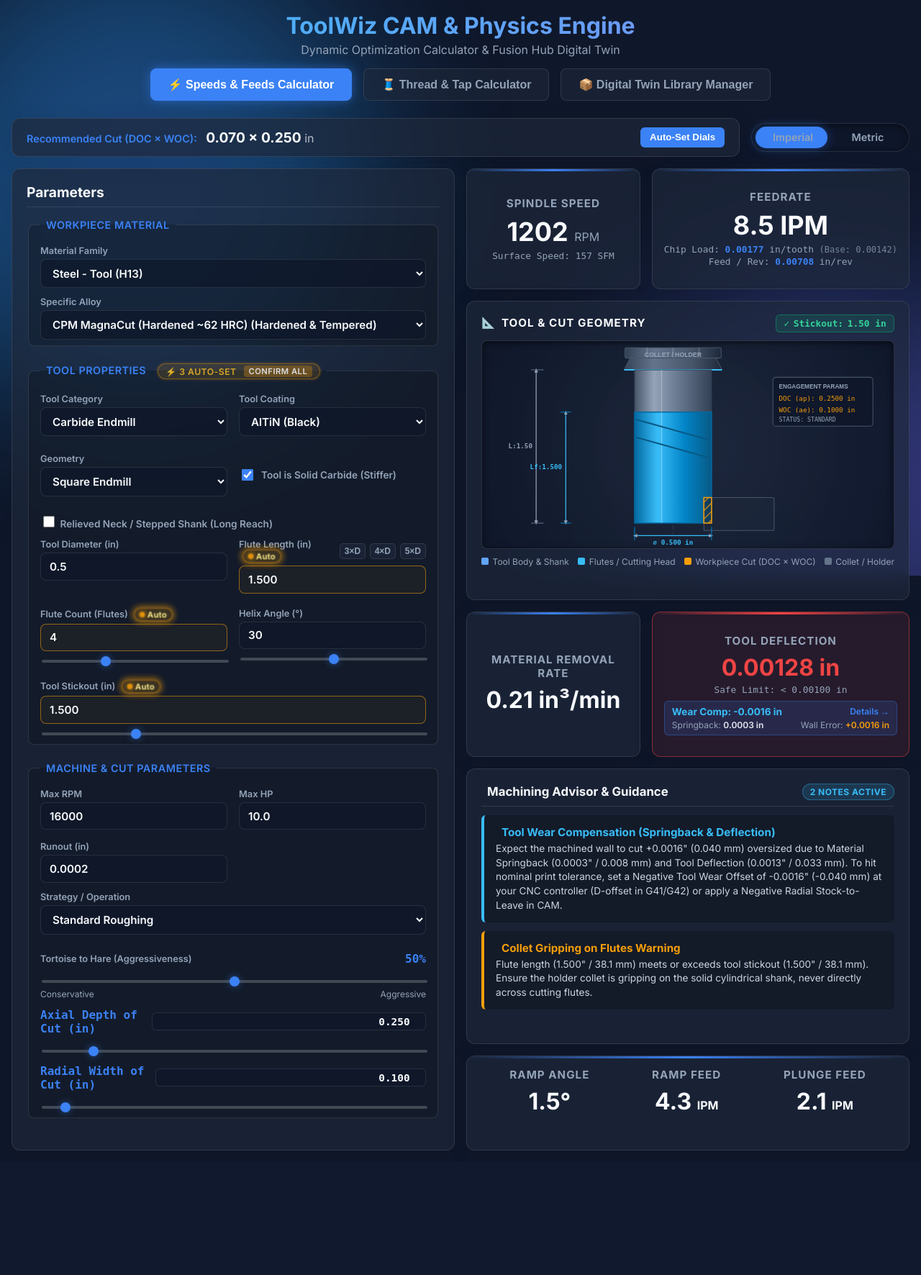
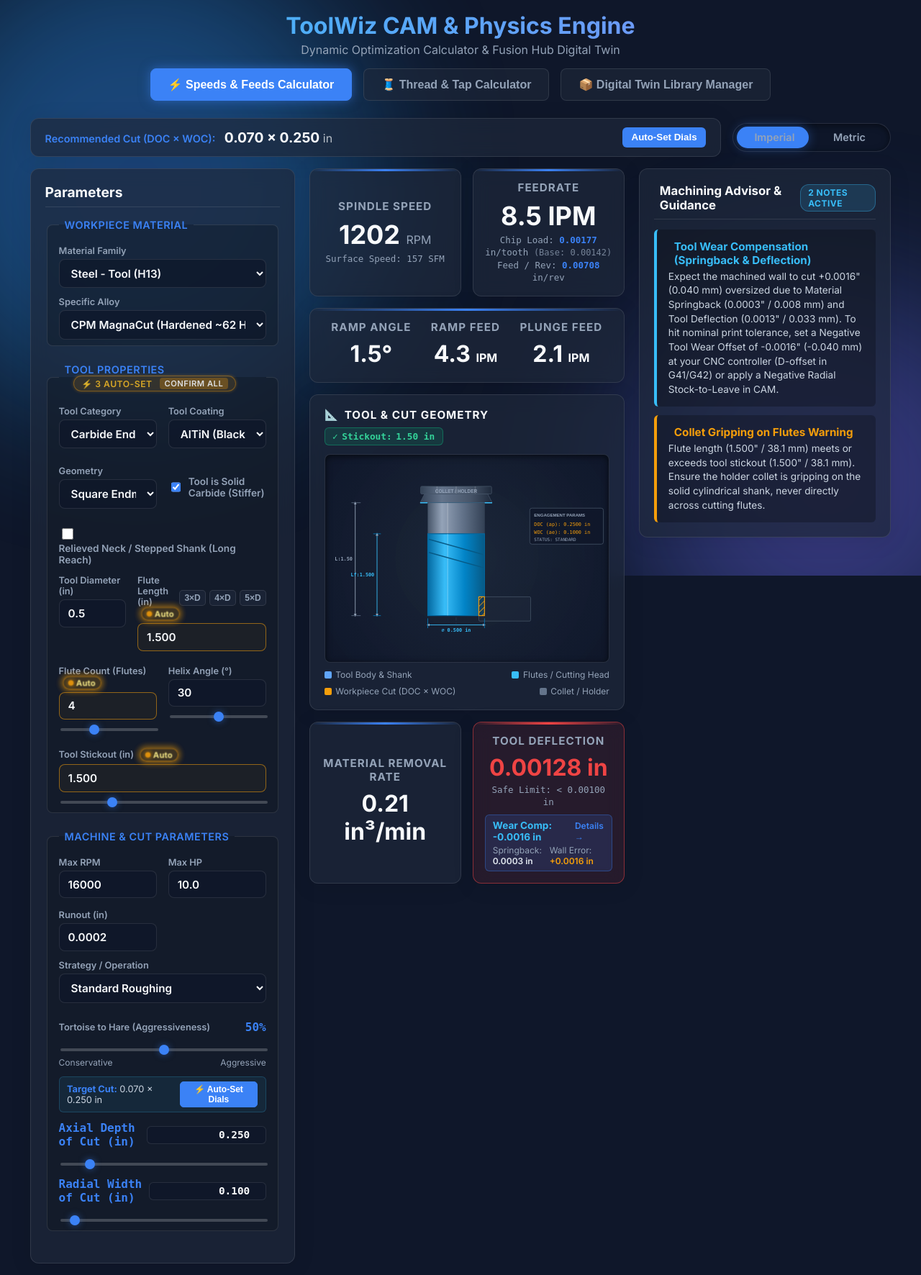
Before and after one commit to OffworldGear/ToolWiz-engine, a Flask app: page / in a window 1280 px wide. Shown: the whole page at 72% size. Before the commit the page ends 1599 px from the top, so only its background shows below. Run offline with Flask 3, Linux system fonts and the light colour scheme.

Commit message:
Move Machining Advisor to 3rd column and overhaul dashboard layout for vertical breathing room and widescreen ergonomics

```diff
--- a/static/style.css
+++ b/static/style.css
@@ -54,7 +54,8 @@ body {
 }
 
 .container {
-    max-width: 1400px;
+    max-width: 1720px;
+    width: 96%;
     margin: 0 auto;
     padding: 1rem;
 }
@@ -183,17 +184,86 @@ input[type=range]::-webkit-slider-runnable-track {
 .checkbox-group label { margin: 0; cursor: pointer; font-size: 0.85rem;}
 .checkbox-group input { width: 16px; height: 16px; accent-color: var(--accent); cursor: pointer;}
 
-.results-panel { display: grid; grid-template-columns: 1fr; gap: 1rem;}
-@media (min-width: 1300px) {
-    .results-panel { grid-template-columns: 1fr 1fr; }
-    .primary-card { grid-column: span 2; }
+.results-panel {
+    display: grid;
+    grid-template-columns: 1fr 1fr;
+    gap: 1rem;
+    align-content: start;
+}
+
+/* --- Speeds & Feeds 3-Column Ergonomic Layout --- */
+.calculator-3col-layout {
+    display: grid;
+    grid-template-columns: minmax(330px, 1.05fr) minmax(380px, 1.25fr) minmax(320px, 1fr);
+    gap: 1.25rem;
+    align-items: start;
+}
+
+.advisor-panel {
+    display: flex !important;
+    flex-direction: column;
+    padding: 1.25rem;
+    position: sticky;
+    top: 1rem;
+    max-height: calc(100vh - 2.5rem);
+    overflow-y: auto;
+}
+
+.advisor-header {
+    display: flex;
+    justify-content: space-between;
+    align-items: center;
+    margin-bottom: 0.85rem;
+    border-bottom: 1px solid var(--panel-border);
+    padding-bottom: 0.6rem;
+}
+
+.advisor-header h3 {
+    margin: 0;
+    font-size: 1.05rem;
+    display: flex;
+    align-items: center;
+    gap: 0.5rem;
+    font-weight: 700;
+}
+
+.advisor-tips-list {
+    display: flex;
+    flex-direction: column;
+    gap: 0.75rem;
+}
+
+/* Custom subtle scrollbar for Advisor panel */
+.advisor-panel::-webkit-scrollbar {
+    width: 6px;
+}
+.advisor-panel::-webkit-scrollbar-track {
+    background: rgba(15, 23, 42, 0.4);
+    border-radius: 4px;
+}
+.advisor-panel::-webkit-scrollbar-thumb {
+    background: rgba(56, 189, 248, 0.25);
+    border-radius: 4px;
+}
+.advisor-panel::-webkit-scrollbar-thumb:hover {
+    background: rgba(56, 189, 248, 0.45);
+}
+
+@keyframes tipHighlightGlow {
+    0% { transform: scale(1); box-shadow: 0 0 0 0 rgba(56, 189, 248, 0.7); }
+    50% { transform: scale(1.02); box-shadow: 0 0 15px 3px rgba(56, 189, 248, 0.6); }
+    100% { transform: scale(1); box-shadow: 0 0 0 0 rgba(56, 189, 248, 0); }
+}
+
+.tip-highlight-pulse {
+    animation: tipHighlightGlow 1.2s ease-in-out;
 }
 
 .result-card { text-align: center; display: flex; flex-direction: column; justify-content: center; position: relative; overflow: hidden; padding: 1rem; }
 .result-card h3 { margin: 0 0 0.5rem 0; font-size: 0.95rem; color: var(--text-secondary); text-transform: uppercase; letter-spacing: 1px;}
 .result-val { font-size: 2.25rem; font-weight: 700; margin-bottom: 0.25rem; }
 .unit { font-size: 1rem; color: var(--text-secondary);font-weight: 400;}
-.sub-val { font-size: 0.8rem; color: var(--text-secondary); font-family: monospace;}
+.sub-val { font-size: 0.78rem; color: var(--text-secondary); font-family: monospace; line-height: 1.35;}
 
 .result-card::before {
     content: ''; position: absolute; top: 0; left: 0; right: 0; height: 3px;
@@ -227,8 +297,38 @@ input[type=range]::-webkit-slider-runnable-track {
 }
 .toggle-knob.metric-active { transform: translateX(110px); background: #8b5cf6; box-shadow: 0 0 15px rgba(139, 92, 246, 0.4); }
 
+@media (max-width: 1279px) {
+    .calculator-3col-layout {
+        grid-template-columns: minmax(320px, 1fr) minmax(360px, 1.2fr);
+    }
+    .calculator-3col-layout .advisor-panel {
+        grid-column: span 2;
+        position: static;
+        max-height: none;
+        overflow-y: visible;
+    }
+}
+
 @media (max-width: 900px) {
     .grid-layout { grid-template-columns: 1fr; }
+    .calculator-3col-layout {
+        grid-template-columns: 1fr;
+    }
+    .calculator-3col-layout .advisor-panel {
+        grid-column: span 1;
+        position: static;
+        max-height: none;
+        overflow-y: visible;
+    }
+}
+
+@media (max-width: 600px) {
+    .results-panel {
+        grid-template-columns: 1fr;
+    }
+    .results-panel > * {
+        grid-column: span 1 !important;
+    }
 }
 
 /* --- Digital Twin Navigation Tabs --- */
--- a/templates/index.html
+++ b/templates/index.html
@@ -4,7 +4,7 @@
     <meta charset="UTF-8">
     <meta name="viewport" content="width=device-width, initial-scale=1.0">
     <title>ToolWiz - Speeds & Feeds & Digital Twin</title>
-    <link rel="stylesheet" href="/static/style.css?v=3.1">
+    <link rel="stylesheet" href="/static/style.css?v=3.2">
     <link href="https://fonts.googleapis.com/css2?family=Inter:wght@300;400;500;600;700&display=swap" rel="stylesheet">
     <style>
         /* Embedded guaranteed auto-set indicator styles & animations */
@@ -147,7 +147,7 @@
                 </div>
             </div>
 
-            <main class="grid-layout">
+            <main class="calculator-3col-layout">
                 <!-- INPUTS PANEL -->
                 <section class="glass-panel inputs-panel">
                     <h2>Parameters</h2>
@@ -334,6 +334,13 @@
                             </div>
                         </div>
 
+                        <div style="display: flex; justify-content: space-between; align-items: center; margin-bottom: 0.75rem; padding: 0.4rem 0.65rem; background: rgba(56, 189, 248, 0.08); border: 1px solid rgba(56, 189, 248, 0.2); border-radius: 6px;">
+                            <span style="font-size: 0.8rem; color: #cbd5e1;">
+                                <strong style="color: var(--accent);">Target Cut:</strong> <span id="subRecOutput">--</span>
+                            </span>
+                            <button type="button" onclick="applyRecommendations()" class="btn-ratio" style="flex: initial; padding: 3px 8px; background: var(--accent); color: white; border-color: var(--accent); cursor: pointer;" title="Automatically set Axial DOC and Radial WOC to physics recommendations">⚡ Auto-Set Dials</button>
+                        </div>
+
                         <div class="slider-group" id="cutDepthGroup">
                             <div class="slider-header">
                                 <label for="cutDepth_range"><span id="cutDepthLabelText">Axial Depth of Cut (<span class="unit-lbl">in</span>)</span> <span id="badge_cutDepth" class="auto-set-badge" onclick="confirmAutoSet('cutDepth')" style="display:none;" title="Currently auto-set by Tool Wizard. Click to confirm."><span class="pulse-dot"></span>Auto</span></label>
@@ -352,7 +359,7 @@
                     </fieldset>
                 </section>
 
-                <!-- RESULTS PANEL -->
+                <!-- RESULTS PANEL (COLUMN 2: Speeds, Feeds & Physical Tool Dynamics) -->
                 <section class="results-panel">
                     <div class="glass-panel result-card primary-card">
                         <h3>Spindle Speed</h3>
@@ -367,8 +374,24 @@
                         <div class="sub-val" id="ipr_row" style="margin-top:2px;">Feed / Rev: <span id="feed_ipr" style="font-weight:600; color:var(--accent);">0.0000</span> <span class="ipr-lbl">in/rev</span></div>
                     </div>
 
+                    <!-- ENTRY DYNAMICS (Promoted for immediate CNC glance) -->
+                    <div class="glass-panel result-card primary-card vertical-card" style="grid-column: span 2; display: flex; flex-direction: row; justify-content: space-around;">
+                        <div id="col1_wrap">
+                            <h3 id="ramp_col1_title">Ramp Angle</h3>
+                            <div class="result-val" style="font-size: 2rem;"><span id="ramp_angle">0</span><span id="ramp_col1_unit">°</span></div>
+                        </div>
+                        <div id="col2_wrap">
+                            <h3 id="ramp_col2_title">Ramp Feed</h3>
+                            <div class="result-val" style="font-size: 2rem;"><span id="ramp_feed">0</span> <span class="feed-lbl" id="ramp_col2_unit" style="font-size: 1rem">IPM</span></div>
+                        </div>
+                        <div id="col3_wrap">
+                            <h3 id="ramp_col3_title">Plunge Feed</h3>
+                            <div class="result-val" style="font-size: 2rem;"><span id="plunge_feed">0</span> <span class="feed-lbl" id="ramp_col3_unit" style="font-size: 1rem">IPM</span></div>
+                        </div>
+                    </div>
+
                     <!-- TOOL & CUT GEOMETRY VISUALIZATION -->
-                    <div class="glass-panel tool-viz-card" id="toolVizCard">
+                    <div class="glass-panel tool-viz-card" id="toolVizCard" style="grid-column: span 2;">
                         <div class="tool-viz-header">
                             <h3><span style="color:var(--accent);">📐</span> Tool & Cut Geometry</h3>
                             <div style="display:flex; align-items:center; gap:0.5rem;">
@@ -407,7 +430,7 @@
                         <div id="wearCompBadge" style="display:none; margin-top: 8px; padding: 6px 10px; background: rgba(59, 130, 246, 0.15); border: 1px solid rgba(59, 130, 246, 0.35); border-radius: 6px; text-align: left;">
                             <div style="display: flex; justify-content: space-between; align-items: center; font-weight: 700; color: #38bdf8; font-size: 0.85rem;">
                                 <span><i class="fa-solid fa-sliders"></i> Wear Comp: <span id="wearCompVal">-0.0000 in</span></span>
-                                <a href="#tipsContainer" onclick="document.getElementById('tipsContainer').scrollIntoView({behavior:'smooth'});" style="color:var(--accent); font-size:0.75rem; text-decoration:none; font-weight:600;">Details &rarr;</a>
+                                <a href="#tipsContainer" onclick="focusAdvisorWearComp(event)" style="color:var(--accent); font-size:0.75rem; text-decoration:none; font-weight:600;">Details &rarr;</a>
                             </div>
                             <div style="font-size: 0.75rem; color: var(--text-secondary); margin-top: 3px; display: flex; justify-content: space-between;">
                                 <span>Springback: <span id="springbackVal" style="color:#e2e8f0; font-weight:600;">0.0000 in</span></span>
@@ -416,15 +439,22 @@
                         </div>
                     </div>
 
-                    <!-- MACHINING ADVISOR & GUIDANCE (Permanently visible) -->
-                    <div id="tipsContainer" class="glass-panel" style="display: block; grid-column: span 2; padding: 1.25rem;">
-                        <div style="display:flex; justify-content:space-between; align-items:center; margin-bottom:0.75rem; border-bottom:1px solid var(--panel-border); padding-bottom:0.5rem;">
-                            <h3 style="margin:0; font-size:1.05rem; display:flex; align-items:center; gap:0.5rem; font-weight:700;">
+                    <div id="tapCalcShortcutWrap" class="glass-panel" style="display:none; grid-column: span 2; padding: 0.75rem 1rem; text-align: center; background: rgba(59, 130, 246, 0.1); border-color: rgba(59, 130, 246, 0.3);">
+                        <button type="button" onclick="openCurrentInThreadCalc()" class="btn-thread-shortcut">
+                            🧵 Open in Thread & Tap Calculator for Complete Drill Sizing Grid & Blind Hole Clearance ➔
+                        </button>
+                    </div>
+                </section>
+
+                <!-- COLUMN 3: MACHINING ADVISOR & PHYSICS GUIDANCE -->
+                <aside id="tipsContainer" class="glass-panel advisor-panel">
+                    <div class="advisor-header">
+                        <h3>
                             <i class="fa-solid fa-compass-drafting" style="color:var(--accent)"></i> Machining Advisor & Guidance
                         </h3>
                         <span id="advisorBadge" class="advisor-badge badge-active">Advisor Active</span>
                     </div>
-                        <div id="tipsList" style="display:flex; flex-direction:column; gap:0.75rem;">
+                    <div id="tipsList" class="advisor-tips-list">
                         <div style="padding: 0.85rem 1rem; background: rgba(56, 189, 248, 0.08); border-left: 4px solid var(--accent); border-radius: 6px; display: flex; align-items: center; gap: 0.75rem;">
                             <i class="fa-solid fa-circle-info" style="color: var(--accent); font-size: 1.2rem;"></i>
                             <div>
@@ -433,29 +463,7 @@
                             </div>
                         </div>
                     </div>
-                    </div>
-
-                    <div class="glass-panel result-card primary-card vertical-card" style="grid-column: span 2; display: flex; flex-direction: row; justify-content: space-around;">
-                        <div id="col1_wrap">
-                            <h3 id="ramp_col1_title">Ramp Angle</h3>
-                            <div class="result-val" style="font-size: 2rem;"><span id="ramp_angle">0</span><span id="ramp_col1_unit">°</span></div>
-                        </div>
-                        <div id="col2_wrap">
-                            <h3 id="ramp_col2_title">Ramp Feed</h3>
-                            <div class="result-val" style="font-size: 2rem;"><span id="ramp_feed">0</span> <span class="feed-lbl" id="ramp_col2_unit" style="font-size: 1rem">IPM</span></div>
-                        </div>
-                        <div id="col3_wrap">
-                            <h3 id="ramp_col3_title">Plunge Feed</h3>
-                            <div class="result-val" style="font-size: 2rem;"><span id="plunge_feed">0</span> <span class="feed-lbl" id="ramp_col3_unit" style="font-size: 1rem">IPM</span></div>
-                        </div>
-                    </div>
-
-                    <div id="tapCalcShortcutWrap" class="glass-panel" style="display:none; grid-column: span 2; padding: 0.75rem 1rem; text-align: center; background: rgba(59, 130, 246, 0.1); border-color: rgba(59, 130, 246, 0.3);">
-                        <button type="button" onclick="openCurrentInThreadCalc()" class="btn-thread-shortcut">
-                            🧵 Open in Thread & Tap Calculator for Complete Drill Sizing Grid & Blind Hole Clearance ➔
-                        </button>
-                    </div>
-                </section>
+                </aside>
             </main>
         </div>
 
@@ -1933,7 +1941,10 @@
                 if(res.success) {
                     lastRecDoc = res.rec_doc;
                     lastRecWoc = res.rec_woc;
-                    document.getElementById('recOutput').textContent = (isMetric ? res.rec_doc * 25.4 : res.rec_doc).toFixed(3) + " \u00D7 " + (isMetric ? res.rec_woc * 25.4 : res.rec_woc).toFixed(3);
+                    const recFormatted = (isMetric ? res.rec_doc * 25.4 : res.rec_doc).toFixed(3) + " \u00D7 " + (isMetric ? res.rec_woc * 25.4 : res.rec_woc).toFixed(3);
+                    document.getElementById('recOutput').textContent = recFormatted;
+                    const subRecEl = document.getElementById('subRecOutput');
+                    if (subRecEl) subRecEl.textContent = recFormatted + (isMetric ? " mm" : " in");
 
                     animateValue("rpm", parseInt(document.getElementById("rpm").innerText), res.rpm, 300);
 
@@ -2113,7 +2124,7 @@
                     const tipsContainer = document.getElementById('tipsContainer');
                     const tipsList = document.getElementById('tipsList');
                     const advisorBadge = document.getElementById('advisorBadge');
-                    if (tipsContainer) tipsContainer.style.display = 'block';
+                    if (tipsContainer) tipsContainer.style.display = 'flex';
 
                     if (res.tips && res.tips.length > 0) {
                         if (advisorBadge) {
@@ -2123,9 +2134,11 @@
                         tipsList.innerHTML = res.tips.map(t => {
                             let color = t.type === 'critical' ? '#ef4444' : (t.type === 'warning' ? '#f59e0b' : '#38bdf8');
                             let icon = t.type === 'critical' ? 'fa-triangle-exclamation' : (t.type === 'warning' ? 'fa-circle-exclamation' : 'fa-circle-info');
+                            let isWear = false;
                             if (t.title && t.title.includes('Wear Compensation')) {
                                 icon = 'fa-sliders';
                                 color = '#38bdf8';
+                                isWear = true;
                             } else if (t.title && t.title.includes('Work-Hardening')) {
                                 icon = 'fa-fire-flame-curved';
                                 color = '#f59e0b';
@@ -2136,7 +2149,7 @@
                                 icon = 'fa-triangle-exclamation';
                                 color = '#ef4444';
                             }
-                            return `<div style="padding: 0.85rem 1rem; background: rgba(0,0,0,0.25); border-left: 4px solid ${color}; border-radius: 6px;">
+                            return `<div class="tip-card ${isWear ? 'tip-wear-comp' : ''}" style="padding: 0.85rem 1rem; background: rgba(0,0,0,0.25); border-left: 4px solid ${color}; border-radius: 6px; transition: transform 0.2s, box-shadow 0.2s;">
                                 <div style="font-weight:700; color: ${color}; margin-bottom: 0.25rem; font-size: 0.95rem; display:flex; align-items:center; gap: 0.5rem;">
                                     <i class="fa-solid ${icon}"></i> ${t.title}
                                 </div>
@@ -2162,6 +2175,21 @@
                 }
             } catch (err) {
                 if (err.name !== 'AbortError') console.error(err);
+            }
+        }
+
+        function focusAdvisorWearComp(e) {
+            if (e) e.preventDefault();
+            const tipsContainer = document.getElementById('tipsContainer');
+            if (tipsContainer) {
+                tipsContainer.scrollIntoView({ behavior: 'smooth', block: 'nearest' });
+                const wearTip = tipsContainer.querySelector('.tip-wear-comp');
+                if (wearTip) {
+                    wearTip.classList.remove('tip-highlight-pulse');
+                    void wearTip.offsetWidth;
+                    wearTip.classList.add('tip-highlight-pulse');
+                    wearTip.scrollIntoView({ behavior: 'smooth', block: 'center' });
+                }
             }
         }
 
```
Also changed, not shown: CHANGELOG.md. Lines whose indentation alone changed are shown as unchanged.
